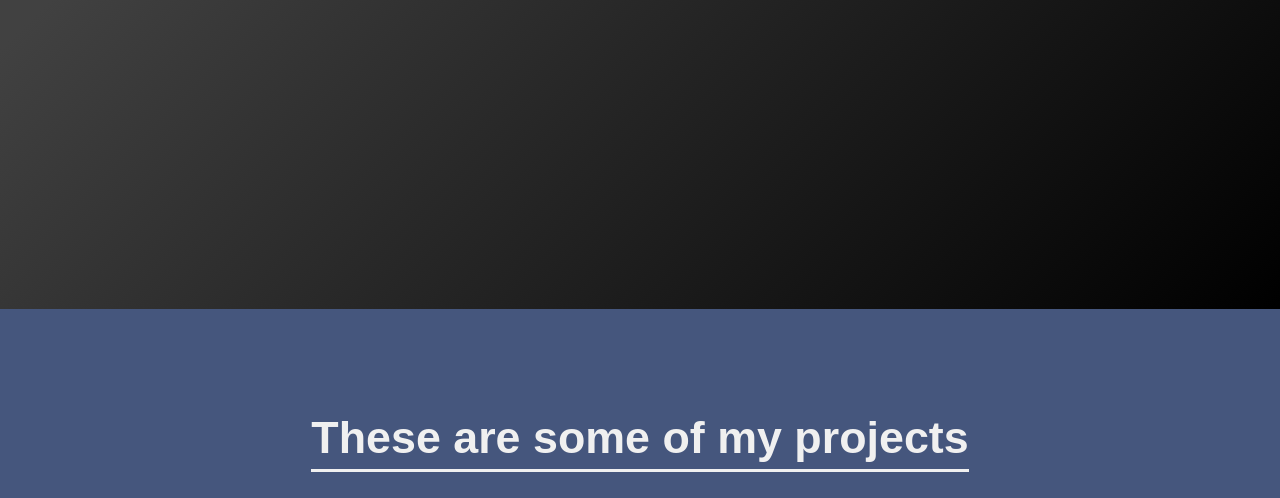
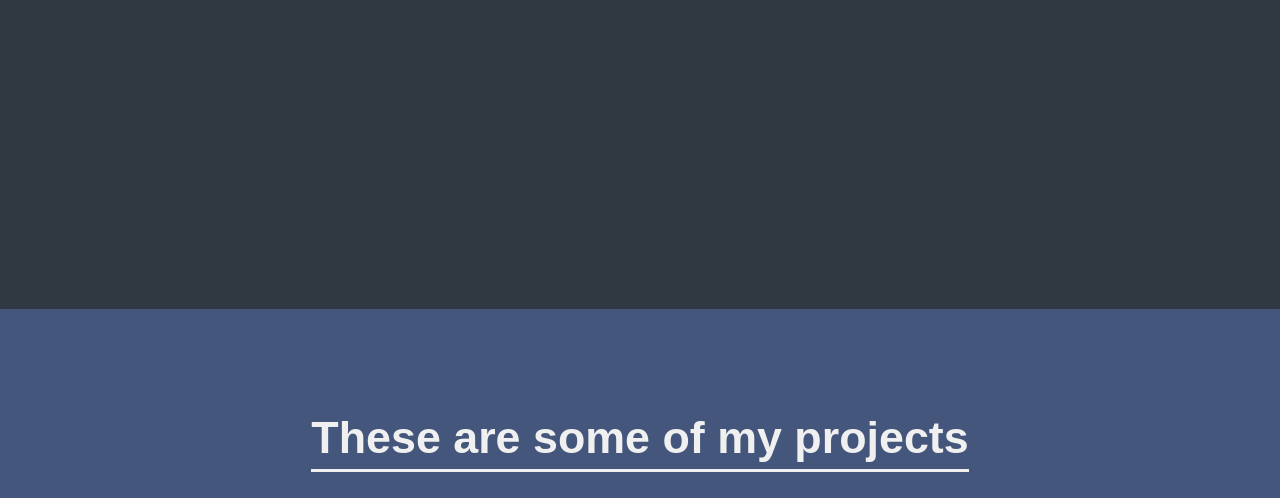
Before and after one commit to WatheqAlshowaiter/my-portfolio, a plain HTML site: page index.html in a window 1280 px wide. Shown: the part 491-989 px from the top of the page. Drawn offline with Linux system fonts and the light colour scheme.

Commit message:
change colors to better gray colors

```diff
--- a/style.css
+++ b/style.css
@@ -81,8 +81,8 @@ img {
 
 /* welcome section */
 .welcome-section {
-	background-color: #000000;
-	background-image: linear-gradient(315deg, #000000 0%, #414141 74%);
+	background-color: var(--bg-gray);
+	/* background: linear-gradient(315deg, #000000 0%, #414141 74%); */
 	width: 100%;
 	height: 100vh;
 	display: flex;
```
